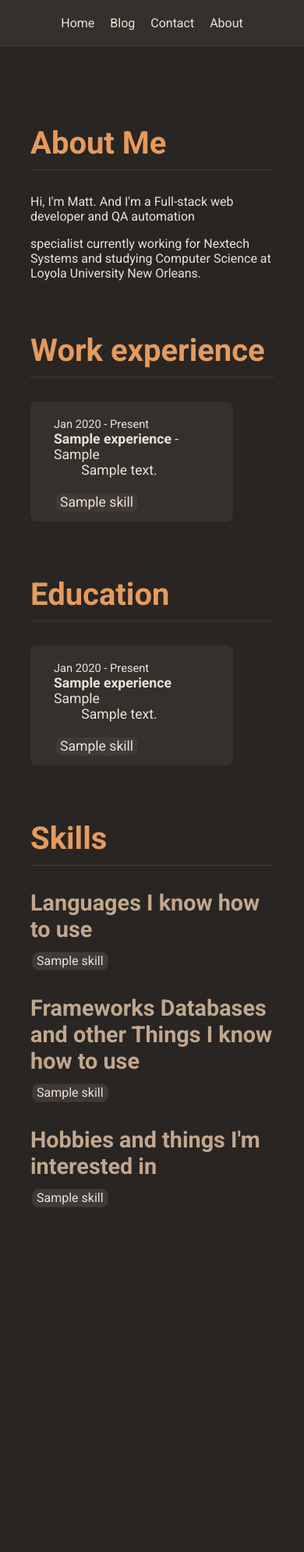
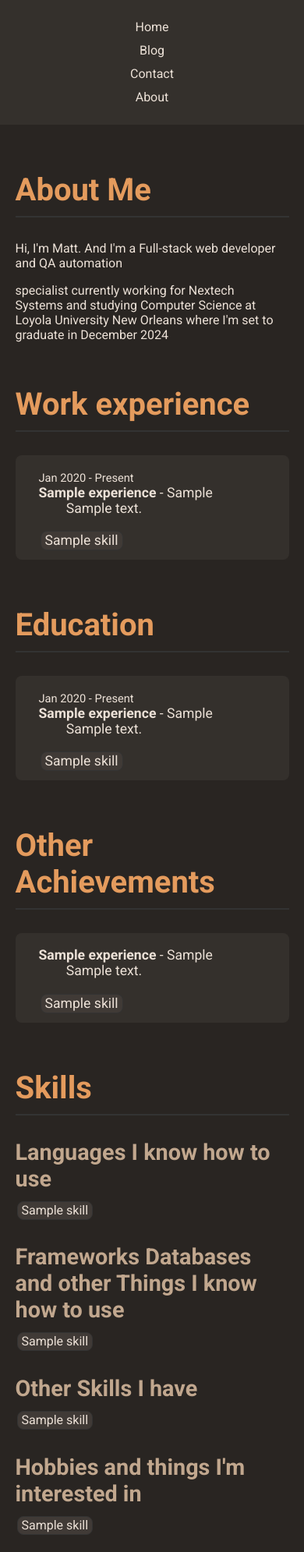
Before and after one commit to logikill99/PersonalOpenSourceWebsite, a Django app: template templates/about.html in a window 390 px wide. Shown: the whole page at 78% size. Before the commit the page ends 1549 px from the top, so only its background shows below. Run offline with Django 5.2, Linux system fonts and the light colour scheme; the template is opened without the code that fills it: values that come from a table or form of the project are taken from there, others are empty; tables that the repository leaves empty hold one stand-in row (values such as "Sample post").

Commit message:
the website more responsive on mobile

```diff
--- a/home/models.py
+++ b/home/models.py
@@ -20,12 +20,12 @@ class Skill(models.Model):
 class Experience(models.Model):
     title = models.CharField(max_length=50)
     organization = models.CharField(max_length=50)
-    start_date = models.DateField()
-    end_date = models.DateField()
+    start_date = models.DateField(blank=True)
+    end_date = models.DateField(blank=True)
     current = models.BooleanField()
     description = models.TextField()
     type = models.CharField(max_length=15)
-    skills = models.ManyToManyField("Skill")
+    skills = models.ManyToManyField("Skill", blank=True)
     url = models.URLField()
 
     def __str__(self):
--- a/home/static/style.css
+++ b/home/static/style.css
@@ -24,6 +24,7 @@ body {
     text-align: center;
     background-color: var(--header-bg-color);
     padding: 30px;
+    padding-top: 20px;
     border-bottom: 1px solid var(--border-color);
 }
 
@@ -36,7 +37,7 @@ header h1 {
 h2 {
     font-size: 2em;
     margin: 0;
-    padding-top: 50px;
+    padding-top: 40px;
     color: var(--header-text-color);
 }
 
@@ -145,13 +146,25 @@ a {
 
 .project {
     background-color: var(--header-bg-color);
-    width: 30%;
+    width: calc(33.333% - 20px);
     padding: 20px;
     margin: 10px;
     border-radius: 8px;
     transition: transform 0.3s;
     min-width: 200px;
     flex: 1 1 25%;
+}
+
+@media only screen and (max-width: 768px) {
+    .project {
+        width: 48%;
+    }
+}
+
+@media only screen and (max-width: 480px) {
+    .project {
+        width: 100%;
+    }
 }
 
 .project:hover {
@@ -235,14 +248,6 @@ a {
     border-radius: 5px;
     transition: background-color 0.3s;
 }
-
-/*.info {*/
-/*    color: var(--text-color);*/
-/*    text-decoration: AccentColor;*/
-/*    font-size: 0.8em;*/
-/*    text-wrap: wrap;*/
-/*    transition: 0.3s;*/
-/*}*/
 
 .interactive-text {
     color: var(--text-color);
@@ -469,15 +474,77 @@ body {
 
 .container {
     display: grid;
-    justify-content: space-between;
+    grid-template-columns: 1fr 1fr;
+    gap: 20px;
     align-items: center;
-    grid-template-columns: 1fr 1fr;
-    flex-wrap: wrap;
+}
+
+@media only screen and (max-width: 720px) {
+    .container {
+        grid-template-columns: 1fr;
+    }
 }
 
 #about-me-images > img {
-    max-width: 500px;
-    max-height: 500px;
+    max-width: 33vw;
     border-radius: 8px;
     margin: 20px;
 }
+
+/* Existing CSS... */
+
+@media only screen and (max-width: 720px) {
+    /* Adjust font sizes for smaller screens */
+    header h1 {
+        font-size: 2em;
+    }
+
+    h2 {
+        font-size: 1.5em;
+    }
+
+    header p {
+        font-size: 1.2em;
+    }
+
+    /* Stack navigation items vertically */
+    nav {
+        flex-direction: column;
+    }
+
+    nav a {
+        margin: 5px 0;
+    }
+
+    /* Reduce padding in sections */
+    section {
+        padding: 20px 5%;
+    }
+
+    /* Adjust project cards to fit smaller screens */
+    .project {
+        width: 100%;
+        margin: 10px 10px;
+    }
+
+    /* Adjust experience section */
+    .experience {
+        width: calc(100% - 60px);
+    }
+
+    .experience:hover {
+        transform: translateY(-10px);
+    }
+
+    /* Adjust image sizing */
+    #about-me-images > img {
+        max-width: calc(100vw - 60px);
+        margin: 0 0;
+        padding: 0 0;
+    }
+
+    /* Stack container elements */
+    .container {
+        grid-template-columns: 1fr;
+    }
+}
--- a/home/views.py
+++ b/home/views.py
@@ -57,6 +57,7 @@ def about(request):
     languages = Skill.objects.filter(type="language")
     frameworks = Skill.objects.filter(type="framework")
     hobbies = Skill.objects.filter(type="hobby")
+    other_skills = Skill.objects.filter(type="other")
 
     return render(
         request,
@@ -65,6 +66,7 @@ def about(request):
             "projects": projects,
             "languages": languages,
             "frameworks": frameworks,
+            "other_skills": other_skills,
             "hobbies": hobbies,
             "education_experiences": education_experiences,
             "work_experiences": work_experiences,
--- a/templates/about.html
+++ b/templates/about.html
@@ -12,19 +12,19 @@
             <a class="interactive-text" href="https://www.nextech.com" target="_blank" rel="noopener">Nextech
                 Systems</a>&nbsp;and studying
             Computer Science at
-            <a class="interactive-text" href="https://loyno.edu">Loyola University New Orleans</a>.&nbsp;
+            <a class="interactive-text" href="https://loyno.edu">Loyola University New Orleans</a> where I'm set to graduate in December 2024&nbsp;
         </p>
         <h2>Work experience</h2>
-        {% for work in work_experiences %}
+        {% for experience in work_experiences %}
             <div class="experience">
-                <small>{{ work.start_date|date:"M Y" }} - {% if work.current %}Present{% else %}
-                    {{ work.end_date|date:"M Y" }} {% endif %} </small>
+                <small>{{ experience.start_date|date:"M Y" }} - {% if experience.current %}Present{% else %}
+                    {{ experience.end_date|date:"M Y" }} {% endif %} </small>
                 <br>
-                <strong class="experience-title">{{ work.title }}</strong> -
-                <a class="interactive-text" href="{{ work.url }}">{{ work.organization }}</a>
-                <div class="experience-description">{{ work.description | linebreaks }}</div>
+                <strong class="experience-title">{{ experience.title }}</strong> -
+                <a class="interactive-text" href="{{ experience.url }}">{{ experience.organization }}</a>
+                <div class="experience-description">{{ experience.description | linebreaks }}</div>
                 <div class="experience-skills">
-                    {% for skill in work.skills.all %}
+                    {% for skill in experience.skills.all %}
                         <div class="skill-button">
                             <a class="btn btn-default skills-list-item show-info">
                                 {{ skill.name }}
@@ -36,16 +36,34 @@
             </div>
         {% endfor %}
         <h2>Education</h2>
-        {% for education in education_experiences %}
+        {% for experience in education_experiences %}
             <div class="experience">
-                <small>{{ education.start_date|date:"M Y" }} - {% if education.current %}Present{% else %}
-                    {{ education.end_date|date:"M Y"}} {% endif %} </small>
+                <small>{{ experience.start_date|date:"M Y" }} - {% if experience.current %}Present{% else %}
+                    {{ experience.end_date|date:"M Y"}} {% endif %} </small>
                 <br>
-                <strong class="experience-title">{{ education.title }}</strong>
-                <a class="interactive-text" href="{{ education.url }}">{{ education.organization }}</a>
-                <div class="experience-description">{{ education.description | linebreaks }}</div>
+                <strong class="experience-title">{{ experience.title }}</strong> -
+                <a class="interactive-text" href="{{ experience.url }}">{{ experience.organization }}</a>
+                <div class="experience-description">{{ experience.description | linebreaks }}</div>
                 <div class="experience-skills">
-                    {% for skill in education.skills.all %}
+                    {% for skill in experience.skills.all %}
+                        <div class="skill-button">
+                            <a class="btn btn-default skills-list-item show-info">
+                                {{ skill.name }}
+                                <div class="info">{{ skill.description }}</div>
+                            </a>
+                        </div>
+                    {% endfor %}
+                </div>
+            </div>
+        {% endfor %}
+        <h2>Other Achievements</h2>
+        {% for experience in personal_experiences %}
+            <div class="experience">
+                <strong class="experience-title">{{ experience.title }}</strong> -
+                <a class="interactive-text" href="{{ experience.url }}">{{ experience.organization }}</a>
+                <div class="experience-description">{{ experience.description | linebreaks }}</div>
+                <div class="experience-skills">
+                    {% for skill in experience.skills.all %}
                         <div class="skill-button">
                             <a class="btn btn-default skills-list-item show-info">
                                 {{ skill.name }}
@@ -84,6 +102,19 @@
                     </div>
                 {% endfor %}
             </div>
+            <h3>Other Skills I have</h3>
+            <div class="skills-list">
+                {% for skill in other_skills %}
+                    <div class="skill-button">
+                        <a class="btn btn-default skills-list-item show-info">
+                            {{ skill.name }}
+                            <div class="info">{{ skill.description }}
+                                <a class="small-interactive-text" href="{{ skill.url }}">Learn More</a>
+                            </div>
+                        </a>
+                    </div>
+                {% endfor %}
+            </div>
             <h3>Hobbies and things I'm interested in</h3>
             <div class="skills-list">
                 {% for skill in hobbies %}
--- a/templates/base.html
+++ b/templates/base.html
@@ -2,6 +2,7 @@
 
 <!DOCTYPE html>
 <html lang="en">
+<meta name="viewport" content="width=device-width, initial-scale=1.0">
 <body>
 <header id="navbar">
     <nav>
--- a/templates/contact.html
+++ b/templates/contact.html
@@ -10,10 +10,8 @@
 {% endblock %}
 
 {% block page_content %}
-    <header class="page-header">
-        <h1>Contact Me</h1>
-    </header>
     <section id="contact">
+    <h2>Contact Me</h2>
         <form method="post">
             {% csrf_token %}
             {{ contact_form.as_p }}
```
Also changed, not shown: PersonalHomePage/settings.py (+2 -5 lines), home/static/expand.js (+0 -9 lines), templates/contact_success.html (+4 -11 lines).
